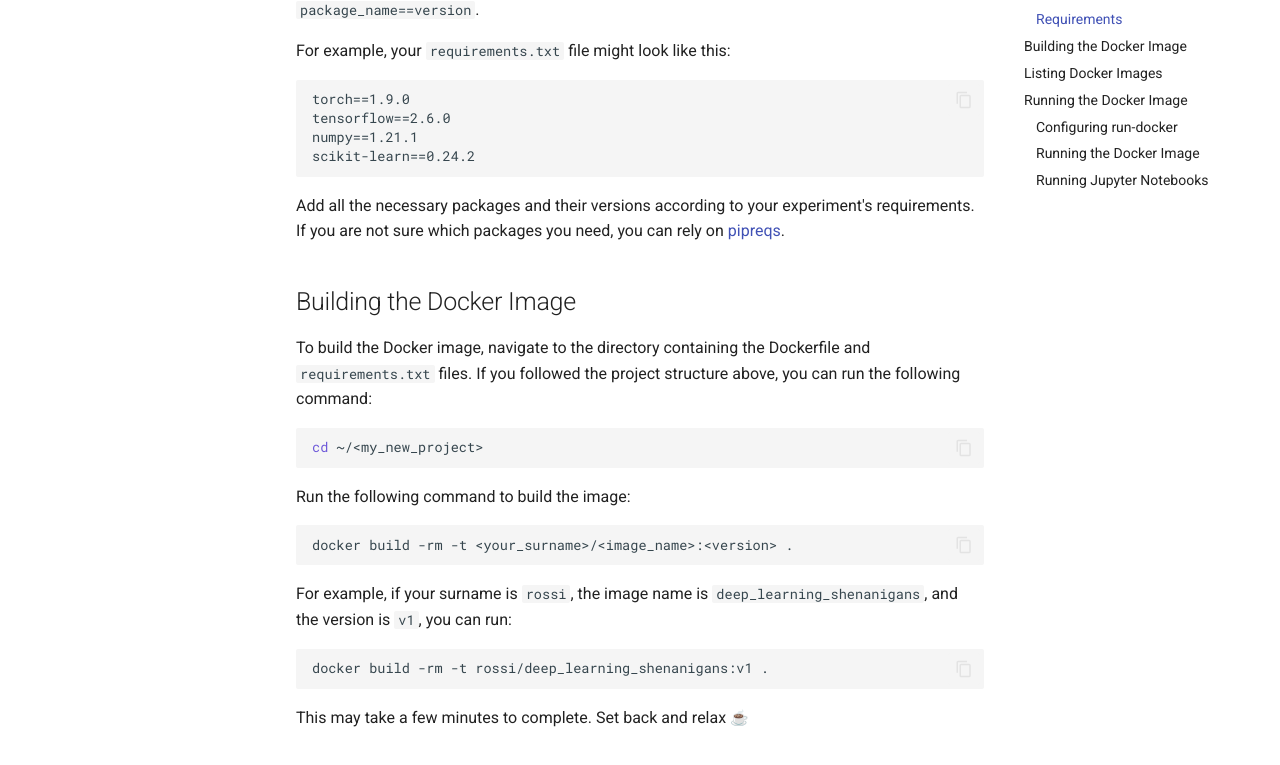
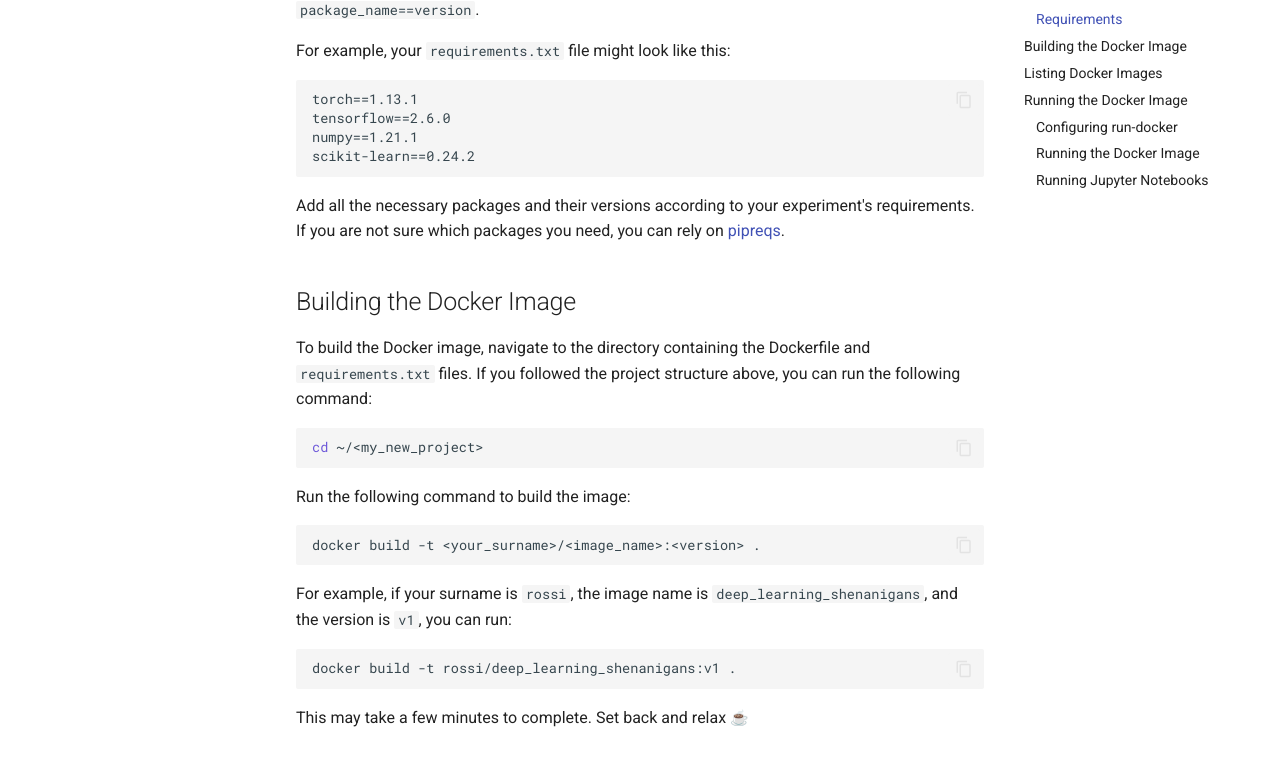
Before and after one commit to archettialberto/airlab_server_guidelines, an MkDocs documentation site: the page built from docs/server_guidelines/docker.md, in a window 1280 px wide and 1400 px high, scrolled down 1713 px. Shown: the part 170-935 px from the top of the window. Built offline with MkDocs 1.6.1 and Material for MkDocs 9.7.7, drawn with Linux system fonts in a browser that asks for light colours; emoji names are drawn with the system emoji font; comment, search, counter and statistics services are not loaded.

Commit message:
Fix Docker guide

````diff
--- a/docs/server_guidelines/docker.md
+++ b/docs/server_guidelines/docker.md
@@ -80,7 +80,7 @@ experiment. Each package should be on a separate line, following the format `pac
 For example, your `requirements.txt` file might look like this:
 
 ```text
-torch==1.9.0
+torch==1.13.1
 tensorflow==2.6.0
 numpy==1.21.1
 scikit-learn==0.24.2
@@ -101,14 +101,14 @@ cd ~/<my_new_project>
 Run the following command to build the image:
 
 ```bash
-docker build -rm -t <your_surname>/<image_name>:<version> .
+docker build -t <your_surname>/<image_name>:<version> .
 ```
 
 For example, if your surname is `rossi`, the image name is `deep_learning_shenanigans`, and the version is `v1`, you can
 run:
 
 ```bash
-docker build -rm -t rossi/deep_learning_shenanigans:v1 .
+docker build -t rossi/deep_learning_shenanigans:v1 .
 ```
 
 This may take a few minutes to complete. Set back and relax :coffee:
````
